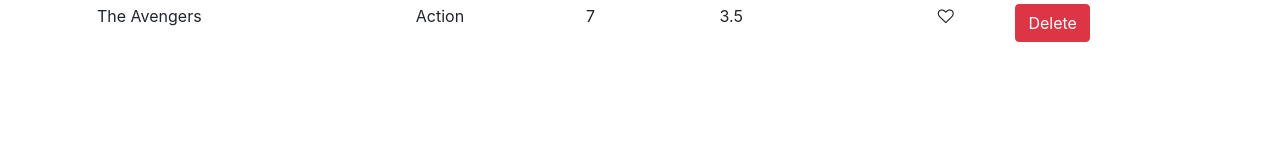
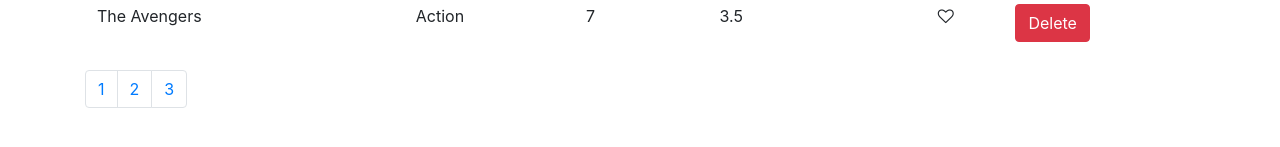
Before and after one commit to samitcheema/vidly, a React (Create React App) app: page / in a window 1280 px wide. Shown: the part 603-750 px from the top of the page. Built offline with nearby package versions, Linux system fonts and the light colour scheme.

Commit message:
pagination

```diff
--- a/package.json
+++ b/package.json
@@ -8,6 +8,7 @@
     "@testing-library/user-event": "^7.2.1",
     "bootstrap": "^4.1.1",
     "font-awesome": "^4.7.0",
+    "lodash": "^4.17.10",
     "react": "^16.12.0",
     "react-dom": "^16.12.0",
     "react-scripts": "3.3.0"
--- /dev/null
+++ b/src/components/common/pagination.jsx
@@ -0,0 +1,26 @@
+import React from "react";
+import _ from "lodash";
+const Pagination = props => {
+  const { itemsCount, pageSize } = props;
+
+  const pagesCount = Math.ceil(itemsCount / pageSize);
+  console.log(pagesCount);
+  if (pagesCount === 1) return null;
+  const pages = _.range(1, pagesCount + 1);
+
+  return (
+    <nav>
+      <ul className="pagination">
+        {pages.map(page => (
+          <li key={page} className="page-item">
+            <a href="" className="page-link">
+              {page}
+            </a>
+          </li>
+        ))}
+      </ul>
+    </nav>
+  );
+};
+
+export default Pagination;
--- a/src/components/movies.jsx
+++ b/src/components/movies.jsx
@@ -1,17 +1,21 @@
 import React, { Component } from "react";
 import { getMovies } from "../services/fakeMovieService";
 import Favorite from "./common/favorite";
+import Pagination from "./common/pagination";
 
 class Movie extends Component {
   state = {
-    movies: getMovies()
+    movies: getMovies(),
+    pageSize: 4
   };
 
   handleDecrement = movie => {
     const movies = this.state.movies.filter(m => m._id !== movie._id);
     this.setState({ movies: movies });
   };
-  h;
+  handlePageChange = page => {
+    console.log(page);
+  };
   handleFavorite = movie => {
     const movies = [...this.state.movies];
     const index = movies.indexOf(movie);
@@ -62,6 +66,11 @@
             ))}
           </tbody>
         </table>
+        <Pagination
+          itemsCount={count}
+          pageSize={this.state.pageSize}
+          onPageChange={this.handlePageChange}
+        />
       </React.Fragment>
     );
   }
```
Also changed, not shown: 1 other file (tests, documents, lock files or other folders).
